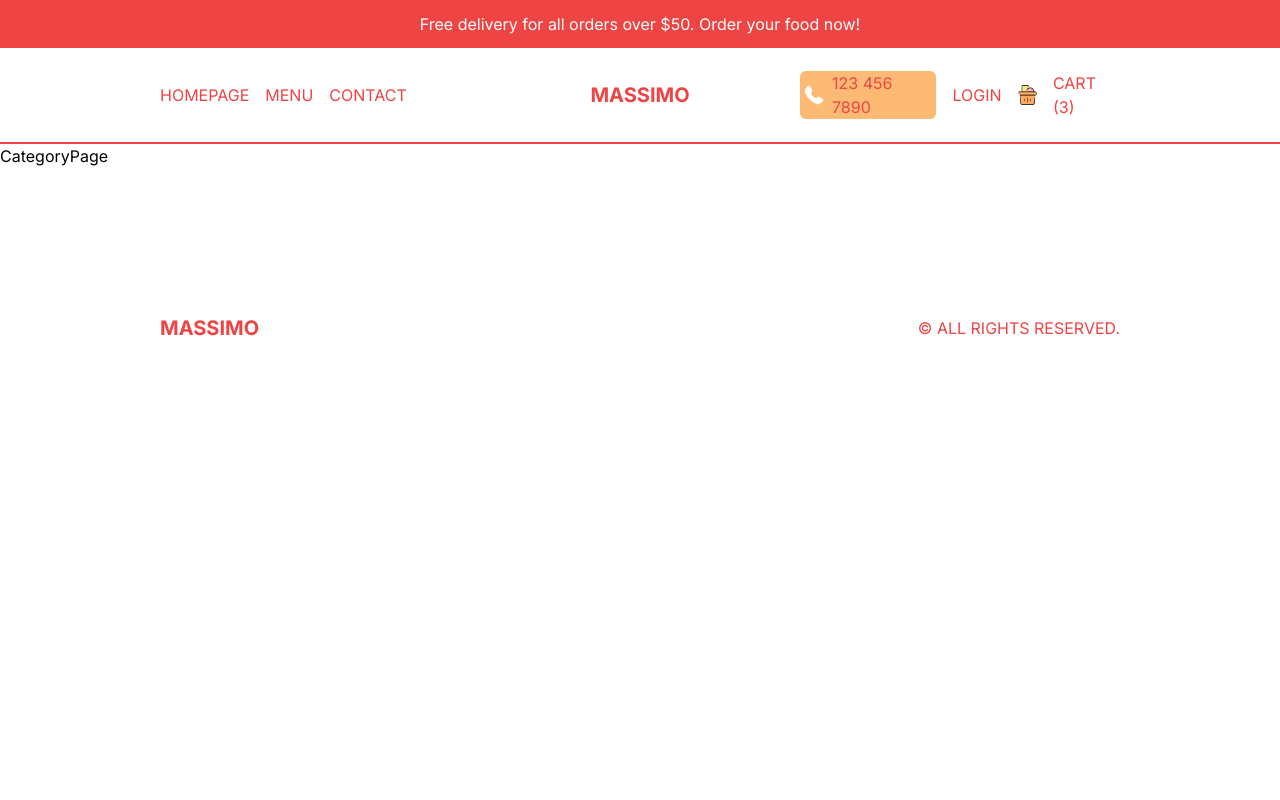
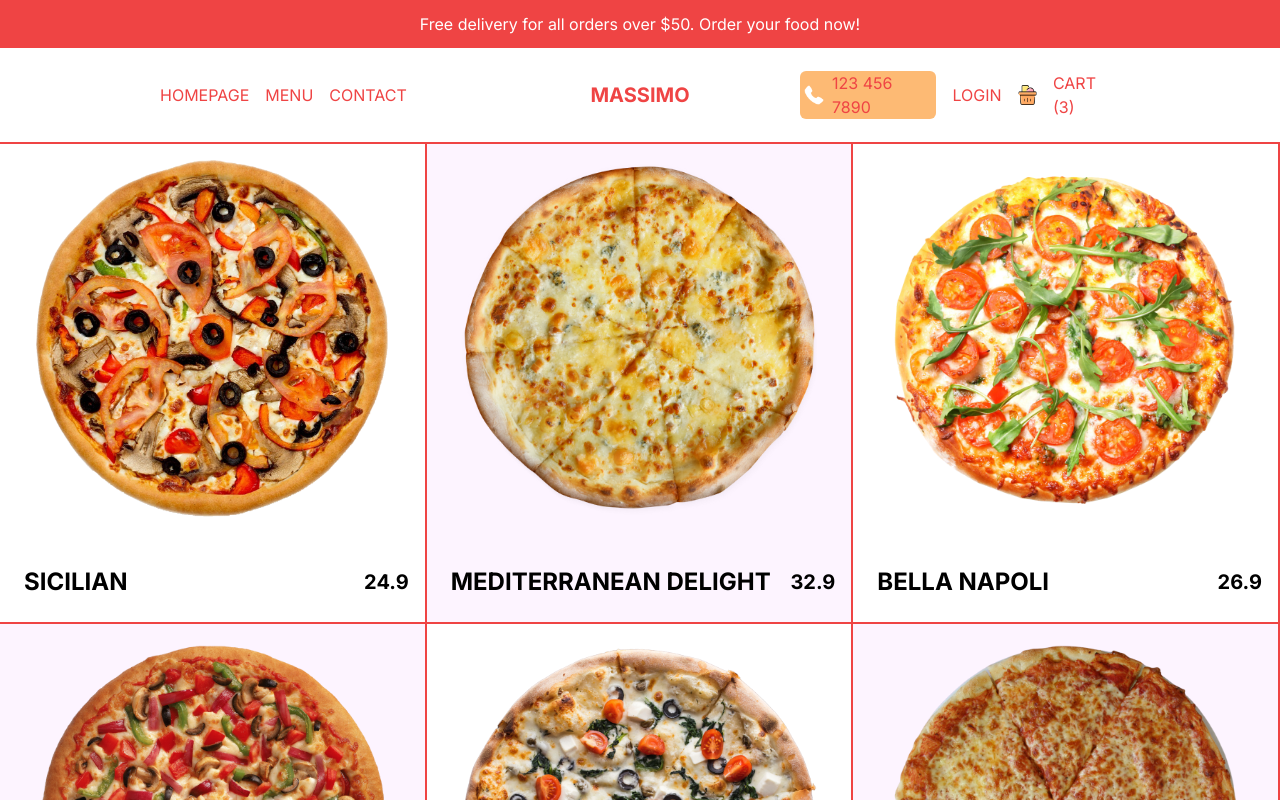
Before and after one commit to echi7/food-delivery, a Next.js app: page /menu/burgers in a window 1280 px wide. Shown: the top 800 px of the page. Built offline with nearby package versions, Linux system fonts and the light colour scheme.

Commit message:
completing pizza product page

```diff
--- a/src/app/menu/[category]/page.tsx
+++ b/src/app/menu/[category]/page.tsx
@@ -1,8 +1,29 @@
 import React from "react";
+import { pizzas } from "@/data";
+import Link from "next/link";
+import Image from "next/image";
+
 
 const CategoryPage = () => {
     return (
-        <div>CategoryPage</div>
+        <div className="flex flex-wrap test-red-500">
+            {pizzas.map(item => (
+                <Link className="w-full h-[60vh] border-r-2 border-b-2 border-red-500 sm:w-1/2 lg:w-1/3 p-4 flex flex-col justify-between group even:bg-fuchsia-50" href={`/product/${item.id}`} key={item.id}>
+                    {/* ITEM CONTAINER */}
+                    {item.img && (
+                    <div className="relative h-[80%]">
+                        <Image src={item.img} alt="" fill className="object-contain" />
+                    </div>
+                )}
+                {/* TEXT CONTAINER */}
+                <div className="flex items-center justify-between font-bold">
+                    <h1 className="text-2xl uppercase p-2">{item.title}</h1>
+                    <h2 className="group-hover:hidden text-xl">{item.price}</h2>
+                    <button className=" hidden group-hover:block uppercase bg-red-500 text-white p-2 rounded-md">Add to Cart</button>
+                </div>
+                </Link>
+            ))}
+        </div>
     )
 }
 
```
